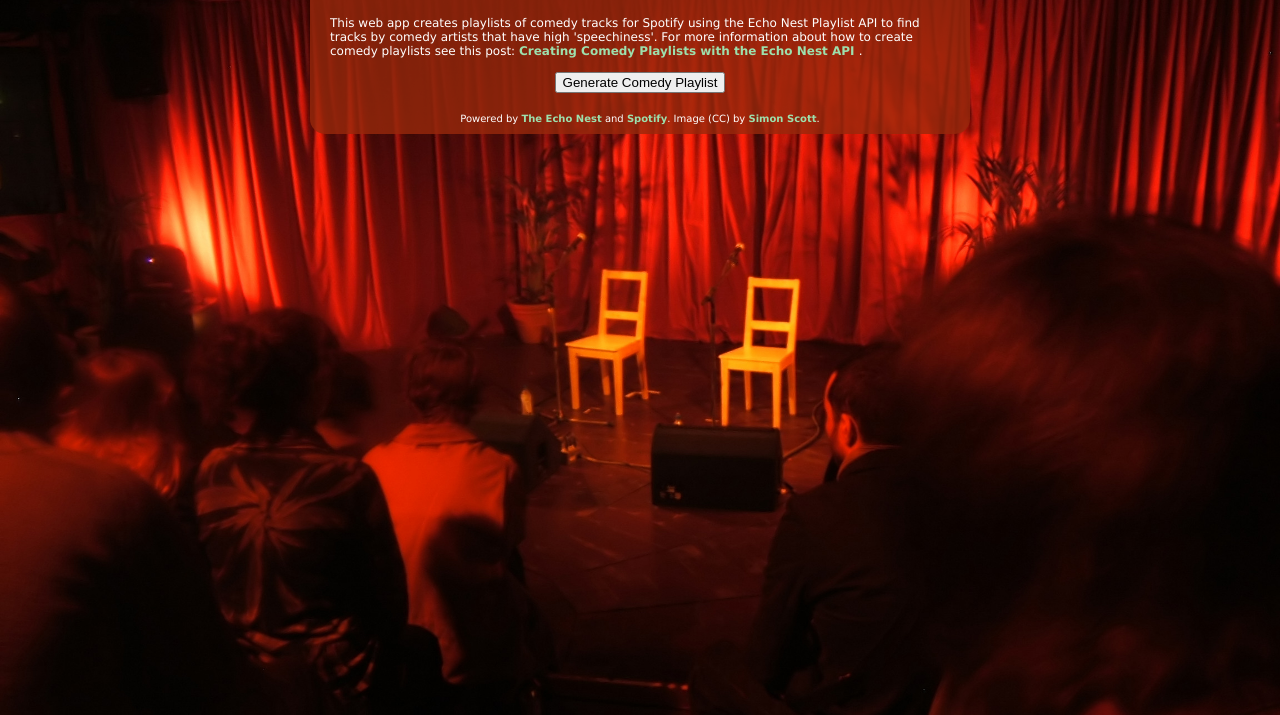
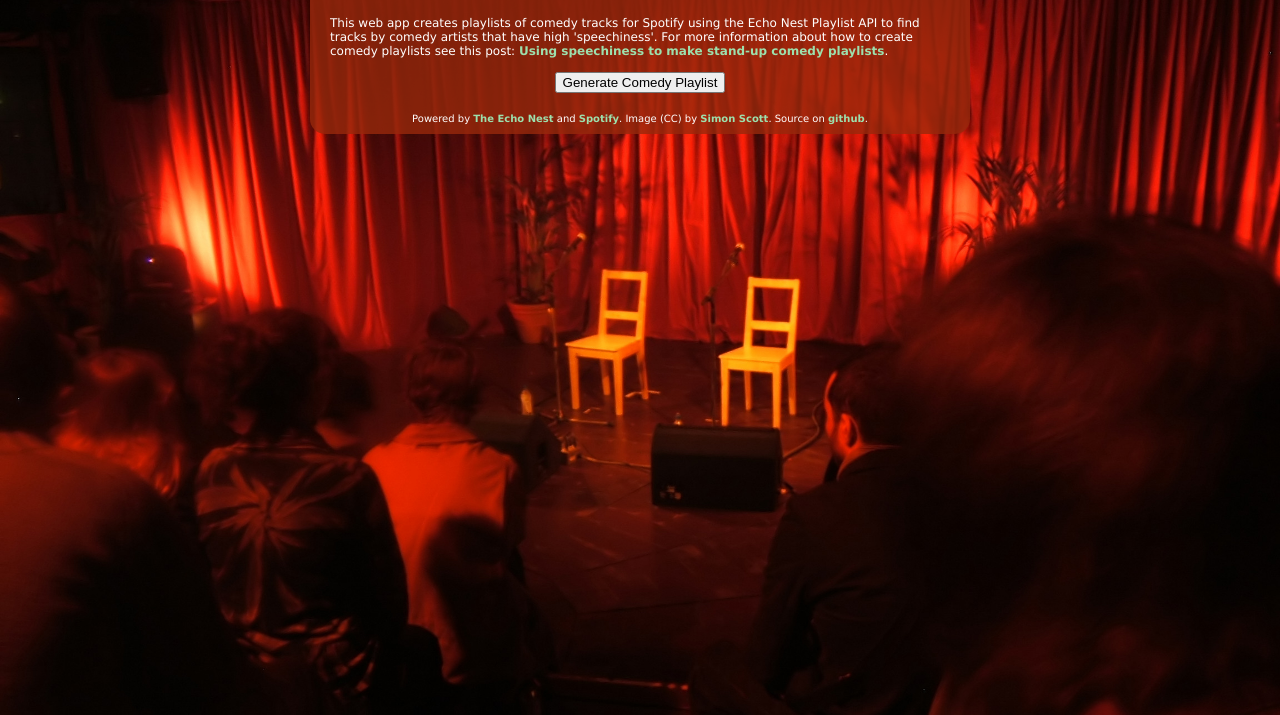
Before and after one commit to plamere/en-demos, a plain HTML site: page comedy/comedy.html in a window 1280 px wide. Shown: the part 85-800 px from the top of the page. Drawn offline with nearby package versions, Linux system fonts and the light colour scheme.

Commit message:
Cleanup the links to github and musicmachinery

```diff
--- a/comedy/comedy.html
+++ b/comedy/comedy.html
@@ -12,7 +12,8 @@
     <div class ='info'>
         This web app creates playlists of comedy tracks for Spotify using the Echo Nest Playlist API to find tracks by comedy
         artists that have high 'speechiness'.  For more information about how to create comedy playlists see this
-        post: <a href="http://MusicMachinery.com">Creating Comedy Playlists with the Echo Nest API </a>.
+        post: <a href="http://musicmachinery.com/2013/03/20/using-speechiness-to-make-stand-up-comedy-playlists/">
+        Using speechiness to make stand-up comedy playlists</a>.
     </div>
 
     <br>
@@ -29,7 +30,7 @@
     <div id='footer'>
         Powered by <a href="http://the.echonest.com">The Echo Nest</a> and <a href="http://spotify.com">Spotify</a>.
         Image (CC) by <a href="http://www.flickr.com/photos/simonscott/1269955953/sizes/l/in/photostream/">Simon Scott</a>.
-    </div>
+        Source on <a href="https://github.com/plamere/en-demos/tree/master/comedy"> github</a>.  </div>
     </div>
 </body>
 
```
